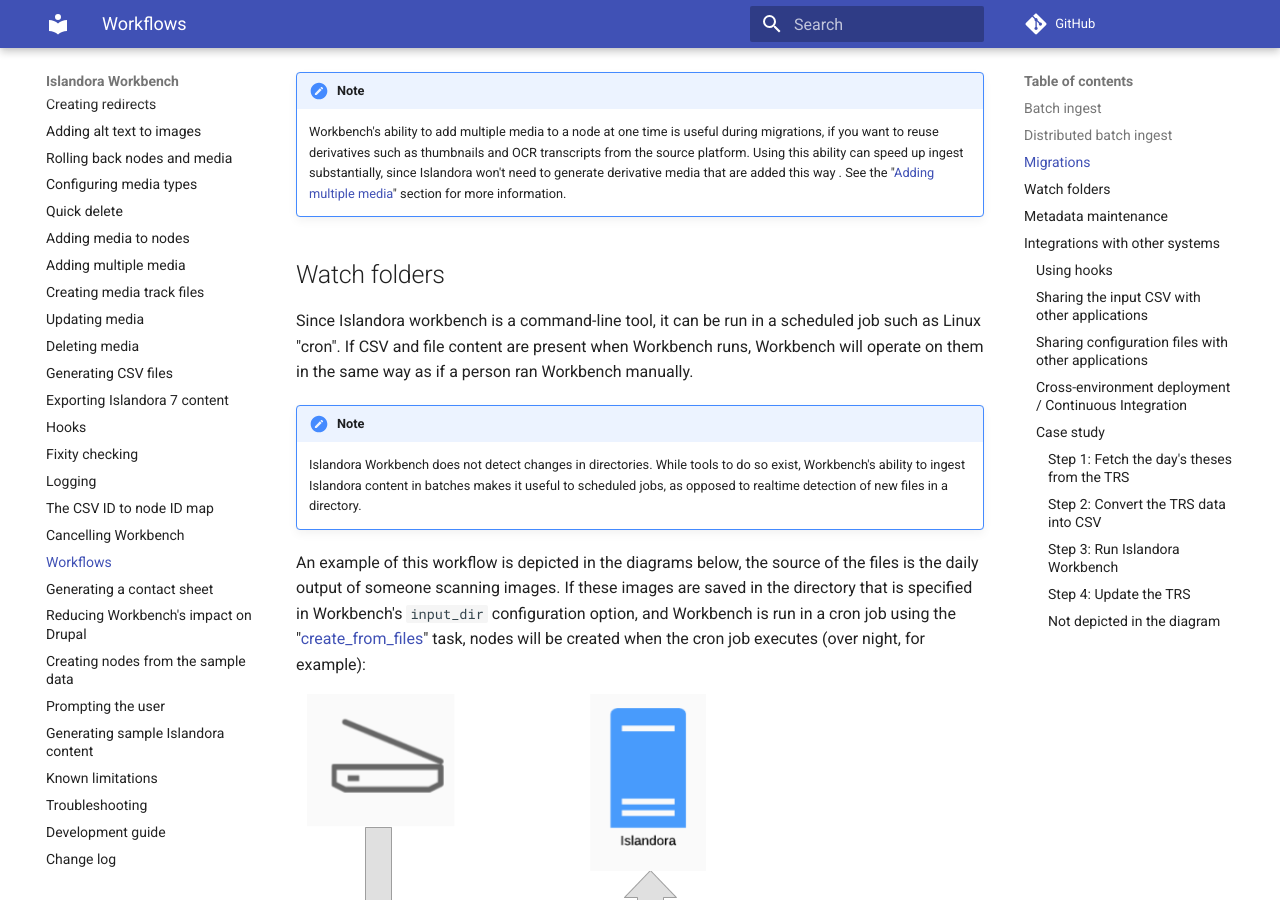
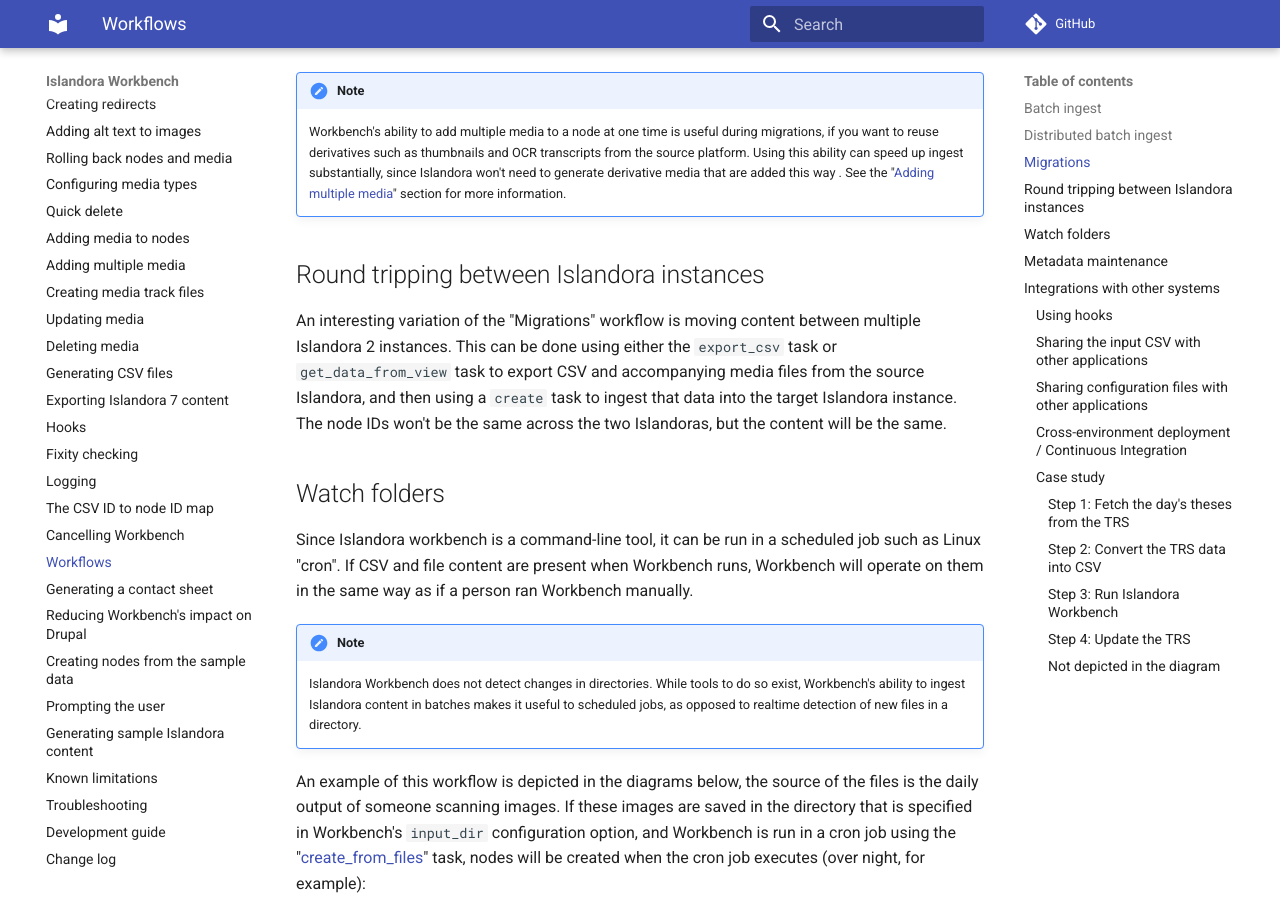
Before and after one commit to mjordan/islandora_workbench_docs, an MkDocs documentation site: the page built from docs/workflows.md, in a window 1280 px wide and 900 px high, scrolled down 2676 px. Built offline with MkDocs 1.6.1 and Material for MkDocs 9.7.7, drawn with Linux system fonts in a browser that asks for light colours; comment, search, counter and statistics services are not loaded.

Commit message:
Add a 'Round tripping between Islandora instances' section to the 'Workflows' docs.

```diff
--- a/docs/workflows.md
+++ b/docs/workflows.md
@@ -32,6 +32,10 @@
 
 !!! note
     Workbench's ability to add multiple media to a node at one time is useful during migrations, if you want to reuse derivatives such as thumbnails and OCR transcripts from the source platform. Using this ability can speed up ingest substantially, since Islandora won't need to generate derivative media that are added this way . See the "[Adding multiple media](/islandora_workbench_docs/adding_multiple_media)" section for more information.
+
+## Round tripping between Islandora instances
+
+An interesting variation of the "Migrations" workflow is moving content between multiple Islandora 2 instances. This can be done using either the `export_csv` task or `get_data_from_view` task to export CSV and accompanying media files from the source Islandora, and then using a `create` task to ingest that data into the target Islandora instance. The node IDs won't be the same across the two Islandoras, but the content will be the same.
 
 ## Watch folders
 
```
